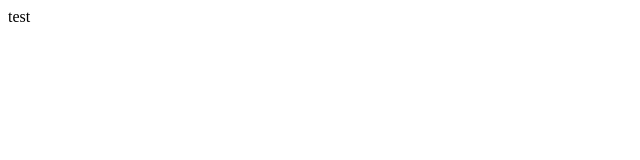
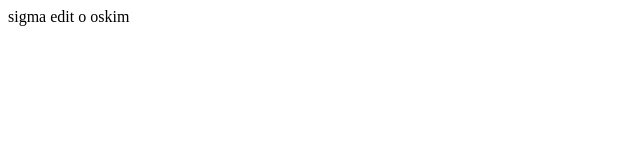
Before and after one commit to Zeolomk/test, a plain HTML site: page index.html in a window 1280 px wide. Shown: the whole page, without its empty margins (0-640 px from the left). Drawn offline with Linux system fonts and the light colour scheme.

Commit message:
Update index.html

```diff
--- a/index.html
+++ b/index.html
@@ -6,6 +6,6 @@
     <title>Document</title>
 </head>
 <body>
-    test
+    sigma edit o oskim
 </body>
 </html>
```
